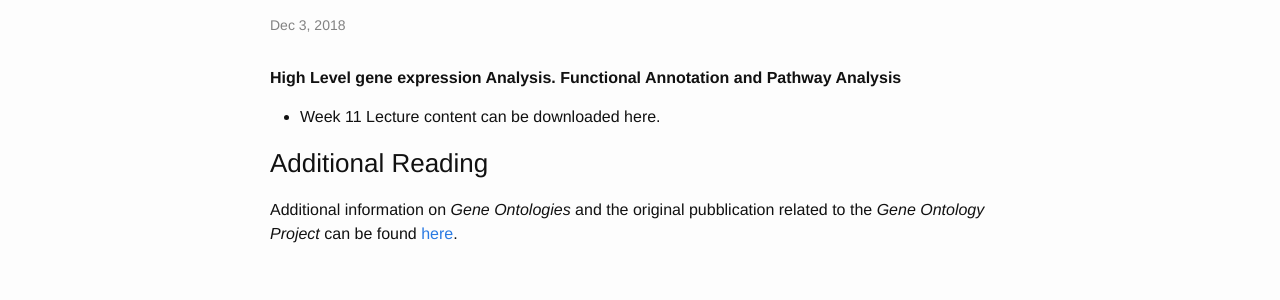
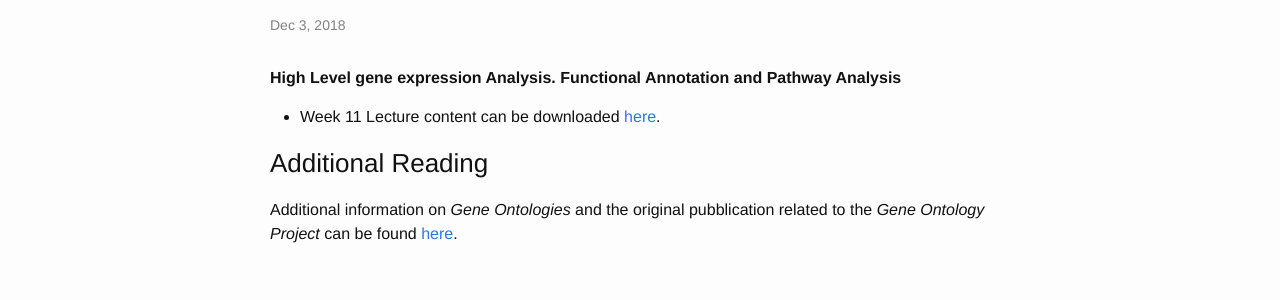
Before and after one commit to sods/bioinformatics, a Jekyll site: the page built from _posts/2018-12-3-week-11-functional-annotation-and-pathway-analysis.md, in a window 1280 px wide. Shown: the part 480-780 px from the top of the page. Built offline with Jekyll 4.4.1, drawn with Linux system fonts in a browser that asks for light colours; comment, search, counter and statistics services are not loaded; part of the change alters nothing that is shown.

```diff
--- a/_posts/2018-12-3-week-11-functional-annotation-and-pathway-analysis.md
+++ b/_posts/2018-12-3-week-11-functional-annotation-and-pathway-analysis.md
@@ -9,7 +9,7 @@ tagline: High Level gene expression Analysis. Functional Annotation and Pathway
 ---
 
 
-* Week 11 Lecture content can be downloaded here.
+* Week 11 Lecture content can be downloaded [here](http://opendsi.cc/bioinformatics/assets/Lecture_Wk11.pdf).
 
 ### Additional Reading
 
```
